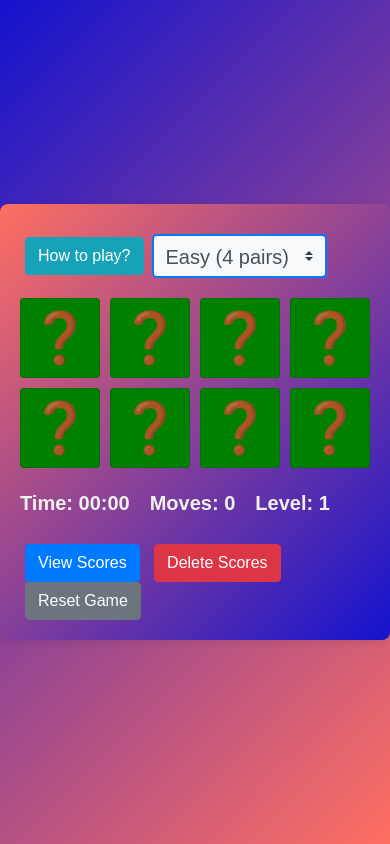
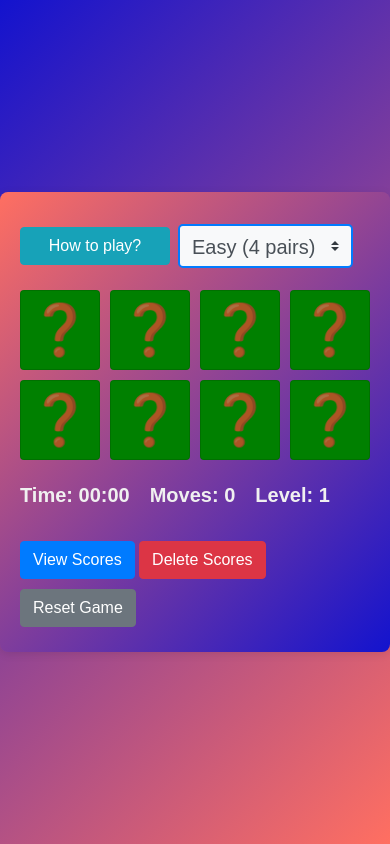
Before and after one commit to paulbermz/MemoMatch, a plain HTML site: page index.html in a window 390 px wide. Drawn offline with nearby package versions, Linux system fonts and the light colour scheme.

Commit message:
Update styles.css

```diff
--- a/styles.css
+++ b/styles.css
@@ -139,13 +139,31 @@ button {
   border: none;
   border-radius: 5px;
   transition: background-color 0.2s;
-  margin: 0 5px; /* Spacing between buttons */
-  min-width: 120px; /* Minimum width for button to ensure consistency */
+  margin: 5px; /* Uniform spacing between buttons */
+  flex: 1 1 calc(30% - 10px); /* Responsive buttons, 3 per row */
+  min-width: 100px; /* Minimum width for buttons for better touch targets */
+  max-width: 150px; /* Maximum width to prevent buttons from being too large */
 }
 
+/* Hover effect */
 button:hover {
   background-color: #0056b3;
 }
+
+/* Responsive styles for mobile */
+@media (max-width: 600px) {
+  button {
+    flex: 1 1 calc(45% - 10px); /* 2 buttons per row on smaller screens */
+    margin: 5px 0; /* Margin for vertical spacing */
+  }
+}
+
+@media (max-width: 400px) {
+  button {
+    flex: 1 1 calc(100% - 10px); /* Stack buttons vertically on very small screens */
+  }
+}
+
 
 #instruction-button {
   margin-right: 10px; /* Space between the button and the dropdown */
```
